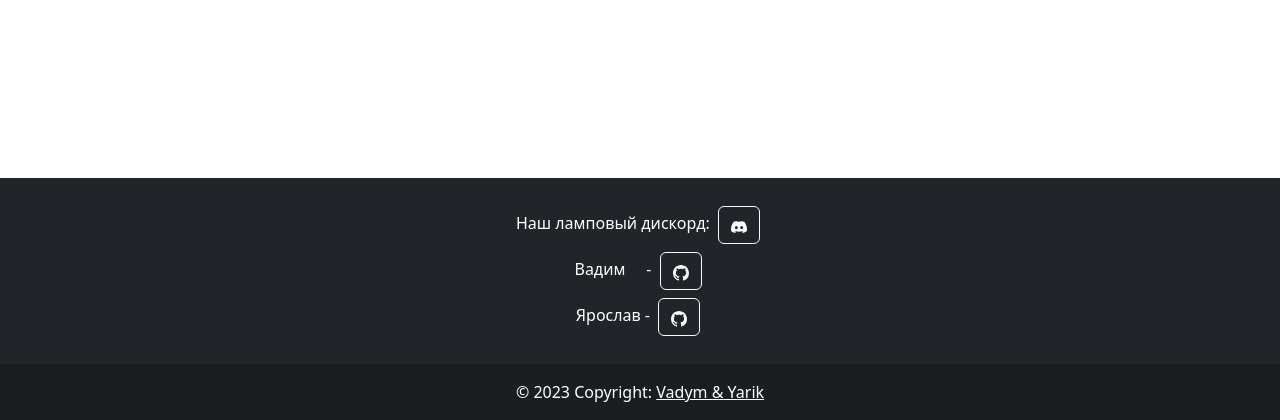
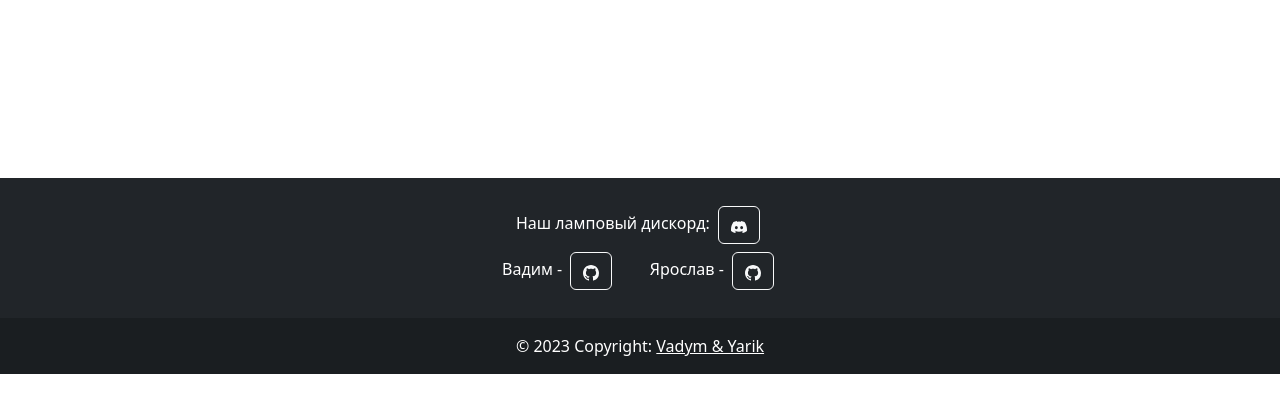
Before and after one commit to MRX580/Exchange, a Django app: template exchange/main/templates/sign_up.html in a window 1280 px wide. Shown: the part 730-1150 px from the top of the page. After the commit the page ends 1104 px from the top, so only its background shows below. Run offline with Django 3.2, Linux system fonts and the light colour scheme; the template is opened without the code that fills it, so the values that code supplies are empty; some libraries are stand-ins or nearby versions.

Commit message:
minor fix in html

```diff
--- a/exchange/templates/inc/_footer.html
+++ b/exchange/templates/inc/_footer.html
@@ -7,10 +7,10 @@
 </svg></a>
 
       <br>
-      <a>Вадим &nbsp&nbsp&nbsp&nbsp- </a> <a class="btn btn-outline-light btn-floating m-1" href="https://github.com/MRX580" role="button"><svg xmlns="http://www.w3.org/2000/svg" width="16" height="16" fill="currentColor" class="bi bi-github" viewBox="0 0 16 16">
+      <a>Вадим - </a> <a class="btn btn-outline-light btn-floating m-1" href="https://github.com/MRX580" role="button"><svg xmlns="http://www.w3.org/2000/svg" width="16" height="16" fill="currentColor" class="bi bi-github" viewBox="0 0 16 16">
     <path d="M8 0C3.58 0 0 3.58 0 8c0 3.54 2.29 6.53 5.47 7.59.4.07.55-.17.55-.38 0-.19-.01-.82-.01-1.49-2.01.37-2.53-.49-2.69-.94-.09-.23-.48-.94-.82-1.13-.28-.15-.68-.52-.01-.53.63-.01 1.08.58 1.23.82.72 1.21 1.87.87 2.33.66.07-.52.28-.87.51-1.07-1.78-.2-3.64-.89-3.64-3.95 0-.87.31-1.59.82-2.15-.08-.2-.36-1.02.08-2.12 0 0 .67-.21 2.2.82.64-.18 1.32-.27 2-.27.68 0 1.36.09 2 .27 1.53-1.04 2.2-.82 2.2-.82.44 1.1.16 1.92.08 2.12.51.56.82 1.27.82 2.15 0 3.07-1.87 3.75-3.65 3.95.29.25.54.73.54 1.48 0 1.07-.01 1.93-.01 2.2 0 .21.15.46.55.38A8.012 8.012 0 0 0 16 8c0-4.42-3.58-8-8-8z"/>
 </svg></a>
-      <br>
+        &nbsp&nbsp&nbsp&nbsp&nbsp&nbsp
       <a>Ярослав - </a> <a class="btn btn-outline-light btn-floating m-1" href="https://github.com/Yaroslavv05" role="button"><svg xmlns="http://www.w3.org/2000/svg" width="16" height="16" fill="currentColor" class="bi bi-github" viewBox="0 0 16 16">
     <path d="M8 0C3.58 0 0 3.58 0 8c0 3.54 2.29 6.53 5.47 7.59.4.07.55-.17.55-.38 0-.19-.01-.82-.01-1.49-2.01.37-2.53-.49-2.69-.94-.09-.23-.48-.94-.82-1.13-.28-.15-.68-.52-.01-.53.63-.01 1.08.58 1.23.82.72 1.21 1.87.87 2.33.66.07-.52.28-.87.51-1.07-1.78-.2-3.64-.89-3.64-3.95 0-.87.31-1.59.82-2.15-.08-.2-.36-1.02.08-2.12 0 0 .67-.21 2.2.82.64-.18 1.32-.27 2-.27.68 0 1.36.09 2 .27 1.53-1.04 2.2-.82 2.2-.82.44 1.1.16 1.92.08 2.12.51.56.82 1.27.82 2.15 0 3.07-1.87 3.75-3.65 3.95.29.25.54.73.54 1.48 0 1.07-.01 1.93-.01 2.2 0 .21.15.46.55.38A8.012 8.012 0 0 0 16 8c0-4.42-3.58-8-8-8z"/>
 </svg></a>
```
